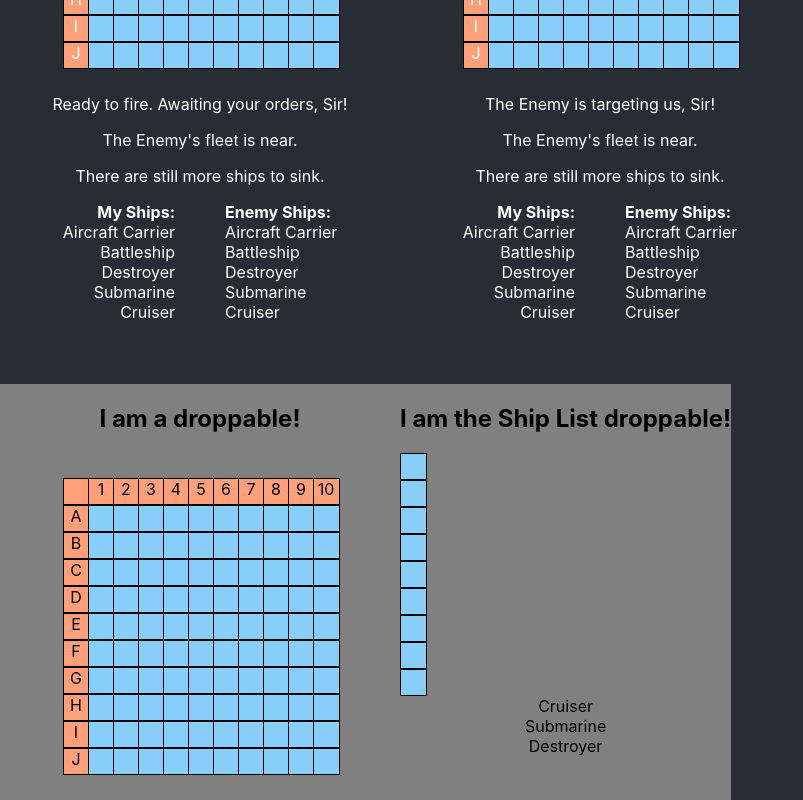
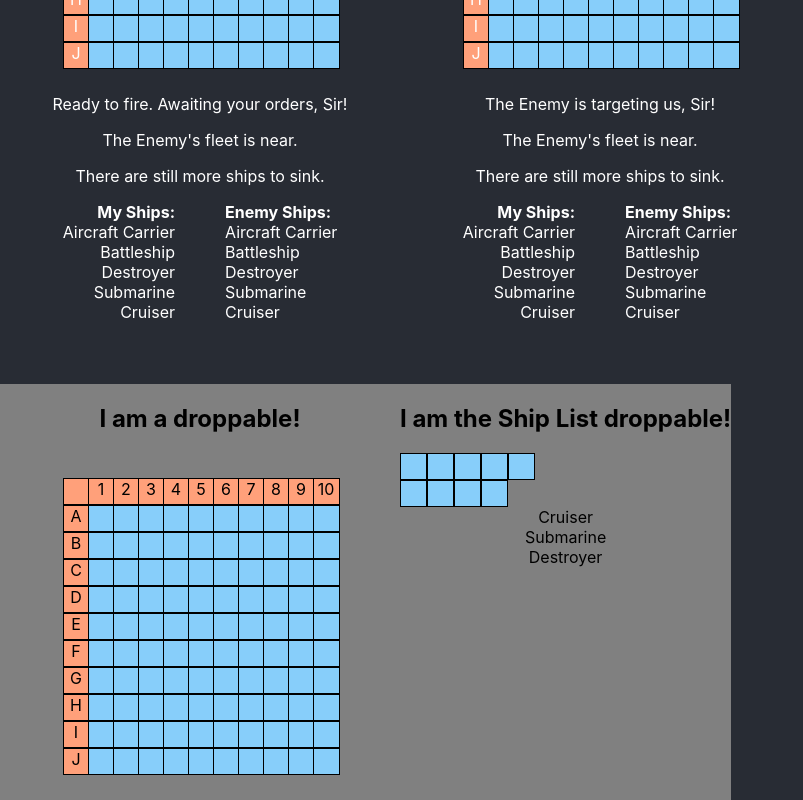
Before and after one commit to thomHayner/battleship-mini-app, a React (Create React App) app: page / in a window 1280 px wide. Shown: the part 576-1376 px from the top of the page, without its empty margins (0-803 px from the left). Built offline with nearby package versions, Linux system fonts and the light colour scheme.

Commit message:
change draggable ux/ui view

```diff
--- a/src/Components/Ships/Battleship.js
+++ b/src/Components/Ships/Battleship.js
@@ -5,10 +5,7 @@ const ship = [2,2,2,2]
 
 const Battleship = (props) => {
     if (props.afloat === null) {
-        return (
-        <div>
-            { ship.map(x=><Square/>) }
-        </div>)
+        return (<div style={{ display: 'flex' }}> { ship.map(x=><Square />) } </div>)
     }
     if (props.afloat === true) {
         return (<div className='battleship' >Battleship</div>)
--- a/src/Components/Ships/Carrier.js
+++ b/src/Components/Ships/Carrier.js
@@ -5,7 +5,7 @@ const ship = [1,1,1,1,1];
 
 const Carrier = (props) => {
     if (props.afloat === null) {
-        return (<div> { ship.map(x=>[<Square/>]) } </div>)
+        return (<div style={{ display: 'flex' }}> { ship.map(x=>[<Square/>]) } </div>)
     }
     if (props.afloat === true) {
         return (<div className='carrier' >Aircraft Carrier</div>)
--- a/src/Components/Ships/Cruiser.js
+++ b/src/Components/Ships/Cruiser.js
@@ -5,7 +5,7 @@ const ship = [3,3,3];
 
 const Cruiser = (props) => {
     if (props.afloat === null) {
-        return (<div> { ship.map(x=><Square/>) } </div>)
+        return (<div style={{ display: 'flex' }}> { ship.map(x=><Square/>) } </div>)
     }
     if (props.afloat === true) {
         return (<div className='patrol-boat' >Cruiser</div>)
--- a/src/Components/Ships/Destroyer.js
+++ b/src/Components/Ships/Destroyer.js
@@ -5,7 +5,7 @@ const ship = [5,5];
 
 const Destroyer = (props) => {
     if (props.afloat === null) {
-        return (<div> { ship.map(x=><Square/>) } </div>)
+        return (<div style={{ display: 'flex' }}> { ship.map(x=><Square/>) } </div>)
     }
     if (props.afloat === true) {
         return (<div className='destroyer' >Destroyer</div>)
--- a/src/Components/Ships/Submarine.js
+++ b/src/Components/Ships/Submarine.js
@@ -5,7 +5,7 @@ const ship = [4,4,4];
 
 const Submarine = (props) => {
     if (props.afloat === null) {
-        return (<div> { ship.map(x=><Square/>) } </div>)
+        return (<div style={{ display: 'flex' }}> { ship.map(x=><Square/>) } </div>)
     }
     if (props.afloat === true) {
         return (<div className='submarine' >Submarine</div>)
```
